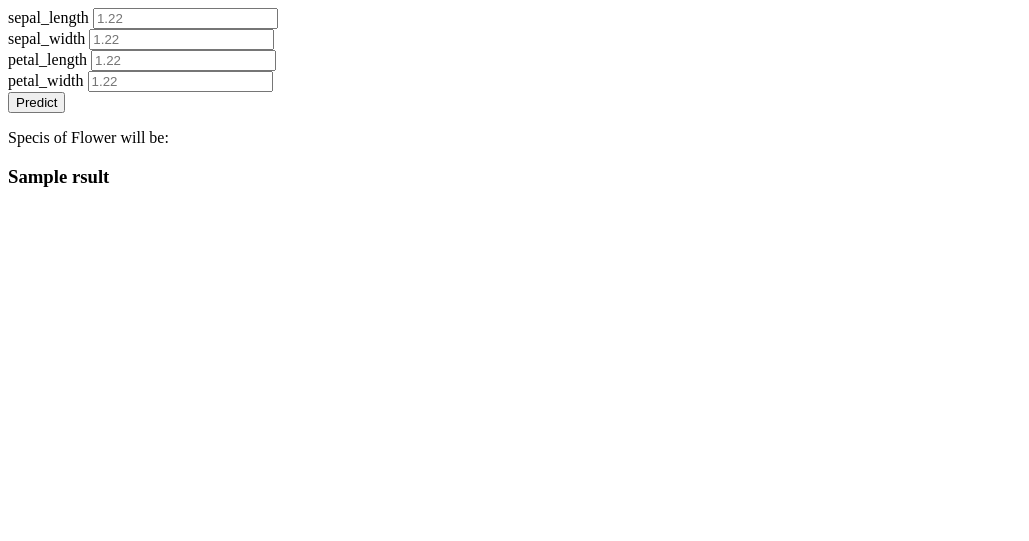
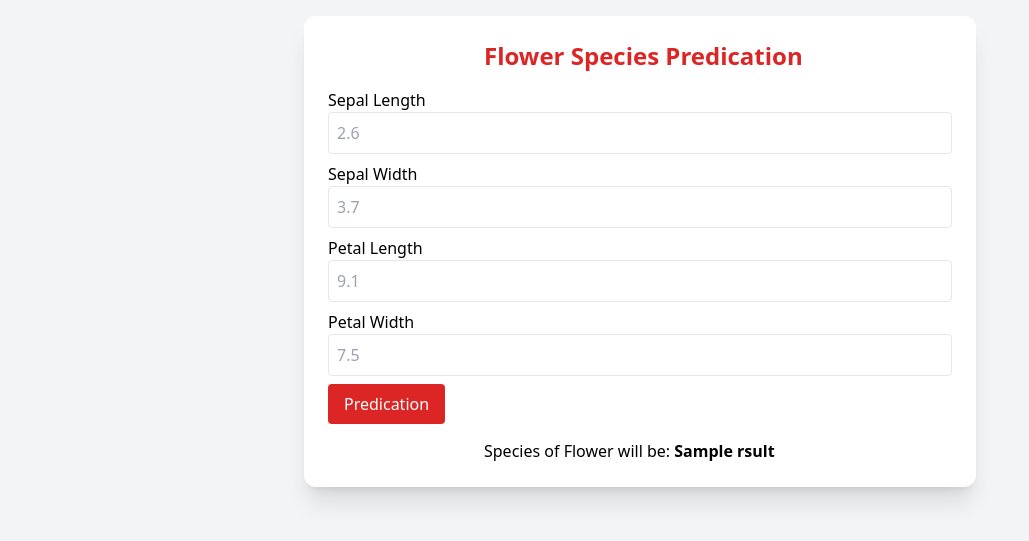
Before and after one commit to Ubaid883/ML-Project-iris-dataset, a Flask app: template templates/index.html in a window 1280 px wide. Shown: the top 541 px of the page, without its empty margins (0-1029 px from the left). Run offline with Flask 3, Linux system fonts and the light colour scheme; the template is opened without the code that fills it: most values are stand-ins (such as "Sample title", 1, 10 or a date in 2020); parts of the project's set-up code (start-up, migrations or seed data) failed here and were passed over; some libraries are stand-ins or nearby versions.

Commit message:
front end setup

```diff
--- a/app.py
+++ b/app.py
@@ -11,9 +11,9 @@ def home():
     if request.method == 'POST':
         data = [float(x) for x in request.form.values()]
         prediction = model.predict([data])  # model expects a 2D array
-        output = "{}".format(prediction[0])
-
-    return render_template('index.html', rsult=output)
+        output = prediction[0]
+        return render_template('index.html', rsult=output)
+    return render_template('index.html')
 
 
 if __name__ == "__main__":
--- a/templates/index.html
+++ b/templates/index.html
@@ -1,36 +1,41 @@
+
 <!DOCTYPE html>
 <html lang="en">
+<head>
+  <meta charset="UTF-8" />
+  <meta name="viewport" content="width=device-width, initial-scale=1.0" />
+  <title>Iris Flower Species Predication</title>
+  <script src="https://cdn.tailwindcss.com"></script>
+  <script src="https://cdn.jsdelivr.net/npm/@supabase/supabase-js"></script>
+  <style>
+    .species{
+        margin-top: 15px;
+        margin-left: 25%;
+    }
+.font-bold{
+    margin-left: 25%;
+}
+  </style>
+</head>
+<body class="bg-gray-100 p-4">
+<!-- sepal_length	sepal_width	petal_length	petal_width -->
+  <!-- Flower Form -->
+  <form method="post" action="/" id="flowerForm" class="bg-white p-6 rounded-xl shadow-xl max-w-2xl mx-auto">
+    <h2 class="text-2xl font-bold text-red-600 mb-4">Flower Species Predication </h2>
+    <label for="">Sepal Length</label>
+    <input type="text" id="" name="sepal_length" placeholder="2.6" class="w-full mb-2 p-2 border rounded" required />
+    <label for="">Sepal Width</label>
+    <input type="text" id="" name="sepal_width" placeholder="3.7" class="w-full mb-2 p-2 border rounded" required />
+    <label for="">Petal Length</label>
+    <input type="text" id="" name="petal_length" placeholder="9.1" class="w-full mb-2 p-2 border rounded" required />
+    <label for="">Petal Width</label>
+    <input type="text" id="" name="petal_width" placeholder="7.5" class="w-full mb-2 p-2 border rounded" required />
+    <button type="submit" class="bg-red-600 text-white px-4 py-2 rounded hover:bg-red-700">Predication</button>
+    <div class="species">
+    <p>Species of Flower will be: <b>{{rsult}}</b></p>
 
-<head>
-    <meta charset="UTF-8">
-    <meta name="viewport" content="width=device-width, initial-scale=1.0">
-    <title>Ml Model</title>
-</head>
+    </div>
+  </form>
 
-<body>
-    <!-- sepal_length	sepal_width	petal_length	petal_width -->
-    <form action="" method="post">
-        <div>
-            <label for="">sepal_length</label>
-            <input type="text" name="sepal_length" placeholder="1.22">
-        </div>
-        <div>
-            <label for="">sepal_width</label>
-            <input type="text" name="sepal_width" placeholder="1.22">
-        </div>
-        <div>
-            <label for="">petal_length</label>
-            <input type="text" name="petal_length" placeholder="1.22">
-        </div>
-        <div>
-            <label for="">petal_width</label>
-            <input type="text" name="petal_width" placeholder="1.22">
-        </div>
-        <button type="submit">Predict</button>
-    </form>
-    <div>
-       <p>Specis of Flower will be: <h3><strong> {{rsult}}</strong></h3></p>
-    </div>
 </body>
-
 </html>
```
